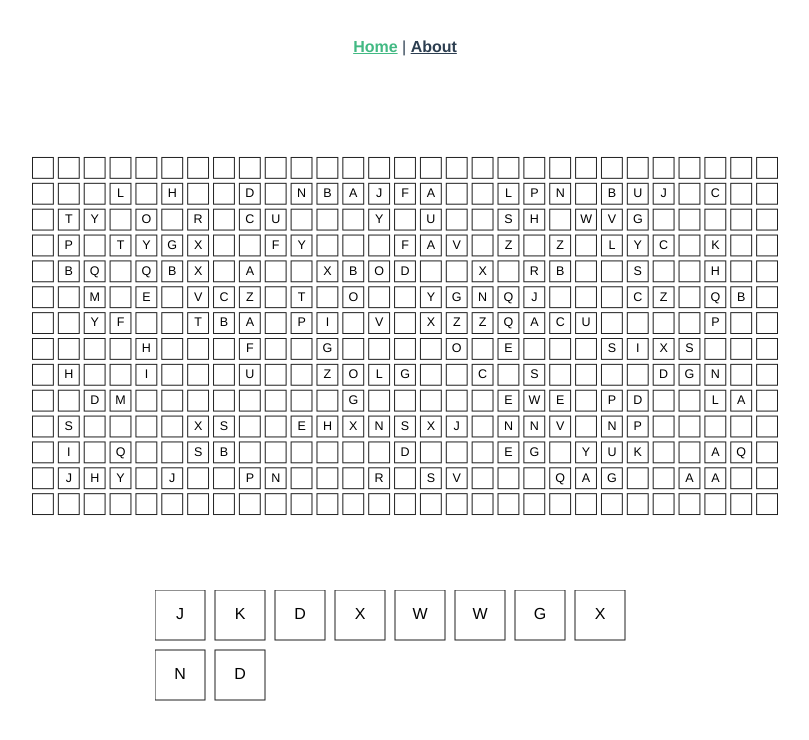
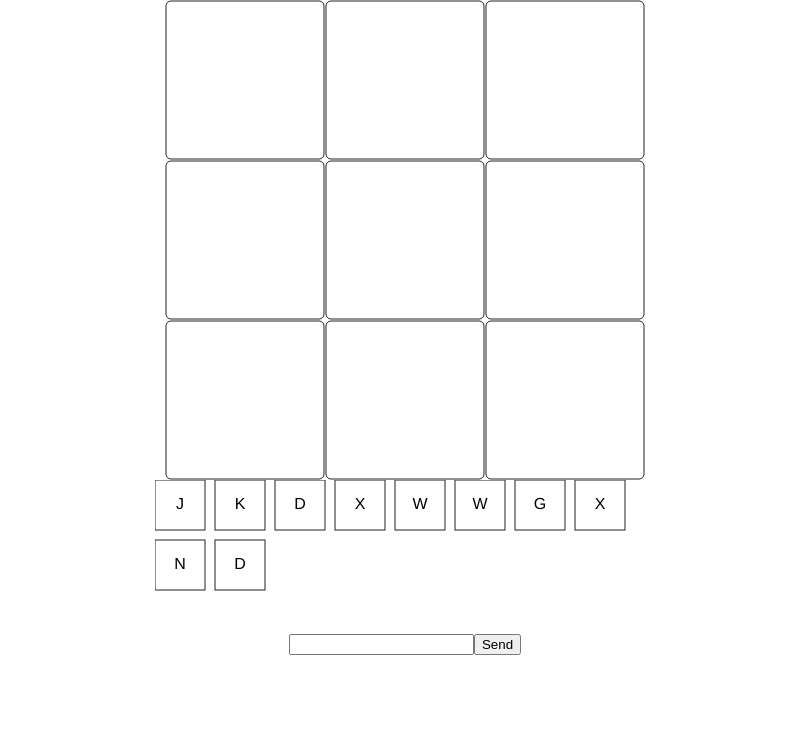
Before and after one commit to bcspragu/Bananagrama, a Vue app in the folder frontend/: page / in a window 1280 px wide. Shown: the top 740 px of the page, without its empty margins (235-1044 px from the left). Built offline with nearby package versions, Linux system fonts and the light colour scheme.

Commit message:
Basically a working implementation of placement

```diff
--- a/frontend/src/App.vue
+++ b/frontend/src/App.vue
@@ -1,9 +1,5 @@
 <template>
   <div id="app">
-    <div id="nav">
-      <router-link to="/">Home</router-link> |
-      <router-link to="/about">About</router-link>
-    </div>
     <router-view/>
   </div>
 </template>
@@ -14,18 +10,10 @@
   -webkit-font-smoothing: antialiased;
   -moz-osx-font-smoothing: grayscale;
   text-align: center;
-  color: #2c3e50;
-}
-#nav {
-  padding: 30px;
 }
 
-#nav a {
-  font-weight: bold;
-  color: #2c3e50;
-}
-
-#nav a.router-link-exact-active {
-  color: #42b983;
+html, body, #app {
+  margin: 0;
+  height: 100%;
 }
 </style>
--- a/frontend/src/components/Board.vue
+++ b/frontend/src/components/Board.vue
@@ -7,78 +7,351 @@ import { Component, Vue } from 'vue-property-decorator';
 import * as d3 from 'd3';
 import {BaseType, Selection} from 'd3';
 
-import Cell from '@/data';
+import {Cell, Orientation, Word, Placement, Match} from '@/data';
+
 
 @Component
 export default class Board extends Vue {
-  private board: string[][] = [['']];
+  private placedWords: Word[] = [];
+  // Specify a sane default size in case we can't get the page size for some
+  // reason.
   private sizeX = 750;
   private sizeY = 500;
-  private margin = 5;
+  private margin = 2;
+  private grid: Selection<any, any, any, any> = d3.select('#grid');
 
-  private mounted(): void {
-    const x = Math.floor(Math.random() * 25) + 10;
-    const y = Math.floor(Math.random() * 15) + 1;
-    this.board = new Array();
-    for (let i = 0; i < y; i++) {
-      this.board.push(new Array());
-      for (let j = 0; j < x; j++) {
-        if (Math.random() > 0.5) {
-          this.board[i].push(String.fromCharCode(65 + Math.floor(Math.random() * 26)));
-        } else {
-          this.board[i].push('');
+  public placeWord(word: string): void {
+    if (this.boardEmpty()) {
+      this.placedWords = [{word, x: 0, y: 0, orientation: Orientation.Horizontal}];
+      this.renderBoard();
+
+      return;
+    }
+
+    const fits = this.findFits(word);
+    if (fits.length === 0) {
+      console.log('no fits found');
+      return;
+    }
+
+    // Add a random fit to the board.
+    const fit = fits[Math.floor(Math.random() * fits.length)];
+    this.normalizeAndAdd({word, x: fit.x, y: fit.y, orientation: fit.orientation});
+    this.renderBoard();
+  }
+
+  public normalizeAndAdd(word: Word): void {
+    let offsetX = 0;
+    let offsetY = 0;
+    if (word.x < 0) {
+      offsetX = -word.x;
+    }
+    if (word.y < 0) {
+      offsetY = -word.y;
+    }
+
+    this.placedWords.push(word);
+    for (const pWord of this.placedWords) {
+      pWord.x += offsetX;
+      pWord.y += offsetY;
+    }
+  }
+
+  private boardEmpty(): boolean {
+    return this.placedWords.length === 0;
+  }
+
+  private findFits(word: string): Placement[] {
+    // Build up a mapping of letters in our word to the index(es) they appear
+    // at.
+    const letters: { [s: string]: number[]; } = {};
+    const board = this.boardFromWords();
+    for (let i = 0; i < word.length; i++) {
+      const c = word.charAt(i);
+      if (letters[c] === undefined) {
+        letters[c] = [];
+      }
+      letters[c].push(i);
+    }
+
+    const fits: Placement[] = [];
+    for (const pWord of this.placedWords) {
+      // Look and see if any letters of this word overlap with our words.
+      const matches = this.overlaps(letters, pWord);
+      for (const match of matches) {
+        if (this.fits(match, word, board)) {
+          fits.push(match);
         }
       }
     }
 
-    const gridData = this.dataFromBoard();
+    return fits;
+  }
 
-    const grid = d3.select('#grid')
-      .append('svg')
+  private overlaps(letters: { [s: string]: number[]; }, word: Word): Match[] {
+    const o = this.opposite(word.orientation);
+    const res: Match[] = [];
+
+    // Go through each letter in our word, see if there are any letter
+    // overlaps.
+    for (let i = 0; i < word.word.length; i++) {
+      const locs = letters[word.word.charAt(i)];
+      if (locs === undefined) {
+        continue;
+      }
+
+
+      // For each overlap, mark that as a placement.
+      for (const offset of locs) {
+        let x = word.x;
+        let y = word.y;
+        let intX = word.x;
+        let intY = word.y;
+
+        // The first character's location relative to this word depends on
+        // where the overlap occurs.
+        switch (o) {
+          case Orientation.Horizontal:
+            intY = y + i;
+            x -= offset;
+            y += i;
+            break;
+          case Orientation.Vertical:
+            intX = x + i;
+            y -= offset;
+            x += i;
+            break;
+        }
+
+        res.push({x, y, orientation: o, intX, intY});
+      }
+    }
+
+    return res;
+  }
+
+  private opposite(o: Orientation): Orientation {
+    if (o === Orientation.Horizontal) {
+      return Orientation.Vertical;
+    }
+    return Orientation.Horizontal;
+  }
+
+  private fits(m: Match, word: string, board: string[][]): boolean {
+    let x = m.x;
+    let y = m.y;
+
+    // List of positions to verify have a certain value.
+    const check: Array<{x: number, y: number, letter: string}> = [];
+
+    let inc: () => void = () => { /* Blank until orientation is looked at */ };
+    let buf: () => Array<{x: number, y: number, letter: string}> = () => [];
+    switch (m.orientation) {
+      case Orientation.Horizontal:
+        inc = () => x++;
+
+        // Check that there's nothing immediately before or after the word.
+        check.push({x: x - 1, y, letter: ''});
+        check.push({x: x + word.length, y, letter: ''});
+
+        buf = () => [{x, y: y - 1, letter: ''}, {x, y: y + 1, letter: ''}];
+
+        break;
+      case Orientation.Vertical:
+        inc = () => y++;
+
+        // Check that there's nothing immediately before or after the word.
+        check.push({x, y: y - 1, letter: ''});
+        check.push({x, y: y + word.length, letter: ''});
+
+        buf = () => [{x: x - 1, y, letter: ''}, {x: x + 1, y, letter: ''}];
+
+        break;
+    }
+
+    if (buf === undefined || inc === undefined) {
+      return false;
+    }
+
+    for (let i = 0; i < word.length; i++) {
+      check.push({x, y, letter: word.charAt(i)});
+      if (!(x === m.intX && y === m.intY)) {
+        check.push(...buf());
+      }
+      inc();
+    }
+
+    for (const pos of check) {
+      if (!this.isValid(pos.x, pos.y, pos.letter, board)) {
+        return false;
+      }
+    }
+
+
+    return true;
+  }
+
+  private isValid(x: number, y: number, target: string, board: string[][]): boolean {
+    return x < 0
+        || y < 0
+        || x >= board.length
+        || y >= board[x].length
+        || board[x][y] === ''
+        || board[x][y] === target;
+  }
+
+  private mounted(): void {
+    this.grid = d3.select('#grid')
+      .append('svg');
+
+    this.renderBoard();
+  }
+
+  private randomBoard(): string[][] {
+    const x = Math.floor(Math.random() * 25) + 10;
+    const y = Math.floor(Math.random() * 15) + 1;
+    const board = new Array();
+    for (let i = 0; i < y; i++) {
+      board.push(new Array());
+      for (let j = 0; j < x; j++) {
+        if (Math.random() > 0.5) {
+          board[i].push(String.fromCharCode(65 + Math.floor(Math.random() * 26)));
+        } else {
+          board[i].push('');
+        }
+      }
+    }
+
+    return board;
+  }
+
+  private resizeSVG(): void {
+    const grid = document.getElementById('grid');
+    if (grid) {
+      this.sizeX = grid.offsetWidth;
+      this.sizeY = grid.offsetHeight;
+    }
+
+    this.grid
       .attr('width', this.sizeX + 'px')
       .attr('height', this.sizeY + 'px');
+  }
 
-    const row = grid.selectAll('.row')
-      .data(gridData)
-      .enter().append('g')
-      .attr('class', 'row');
+  private boardFromWords(): string[][] {
+    let maxX = 0;
+    let maxY = 0;
+    for (const word of this.placedWords) {
+      let x = word.x;
+      let y = word.y;
+      switch (word.orientation) {
+        case Orientation.Horizontal:
+          x += word.word.length - 1;
+          break;
+        case Orientation.Vertical:
+          y += word.word.length - 1;
+          break;
+      }
+      if (x > maxX) {
+        maxX = x;
+      }
+      if (y > maxY) {
+        maxY = y;
+      }
+    }
 
-    const column = row.selectAll('.square')
-      .data((d: any) => d)
-      .enter().append('g')
-      .attr('class', 'square');
+    if (maxX === 0 && maxY === 0) {
+      return [['']];
+    }
 
-    column.append('rect')
+    const board = new Array();
+    for (let i = 0; i < maxX + 1; i++) {
+      board.push(new Array());
+      for (let j = 0; j < maxY + 1; j++) {
+        board[i].push('');
+      }
+    }
+
+    for (const word of this.placedWords) {
+      let inc: () => void = () => { /* Blank until orientation is looked at */};
+      let x = word.x;
+      let y = word.y;
+      switch (word.orientation) {
+        case Orientation.Horizontal:
+          inc = () => x++;
+          break;
+        case Orientation.Vertical:
+          inc = () => y++;
+          break;
+      }
+      for (let i = 0; i < word.word.length; i++) {
+        board[x][y] = word.word.charAt(i);
+        inc();
+      }
+    }
+
+    return board;
+  }
+
+  private renderBoard(): void {
+    this.resizeSVG();
+    const board = this.dataFromBoard();
+
+    // Set up the rows.
+    const row = this.grid.selectAll('.row')
+      .data(board.data);
+
+    row.exit().remove();
+
+    const newRows = row.enter().append('g')
+        .attr('class', 'row');
+
+    // Now that the rows we need exist, map each data cell to a square.
+    const column = row.merge(newRows)
+      .data(board.data).selectAll('.square')
+      .data((d: any) => d);
+
+    column.exit().remove();
+
+    const cells = column.enter().append('g')
+        .attr('class', 'square');
+
+    cells.append('rect');
+    cells.append('text');
+
+    column.merge(cells).select('rect')
       .attr('x', (d: any) => d.x)
       .attr('y', (d: any) => d.y)
-      .attr('width', (d: any) => d.size)
-      .attr('height', (d: any) => d.size)
+      .attr('rx', board.cellRadius)
+      .attr('rx', board.cellRadius)
+      .attr('width', board.cellSize)
+      .attr('height', board.cellSize)
       .style('fill', '#fff')
       .style('stroke', '#222');
 
-    column.append('text')
-        .attr('x', (d: any) => d.x + d.size / 2)
-        .attr('y', (d: any) => d.y + d.size / 2)
+    column.merge(cells).select('text')
+        .attr('x', (d: any) => d.x + board.cellSize / 2)
+        .attr('y', (d: any) => d.y + board.cellSize / 1.8)
         .attr('text-anchor', 'middle')
         .attr('alignment-baseline', 'middle')
         .text((d: any) => d.letter)
         .style('font-size', (d: any) => {
-          return d.size * 0.6 + 'px';
+          return board.cellSize * 0.7 + 'px';
         });
   }
 
-  private dataFromBoard(): Cell[][] {
+  private dataFromBoard(): {cellSize: number, cellRadius: number, data: Cell[][]} {
     const data: Cell[][] = new Array();
 
-    const boardX = this.board.length + 2;
-    const boardY = this.board[0].length + 2;
+    const board = this.boardFromWords();
+    const boardX = board.length + 2;
+    const boardY = board[0].length + 2;
 
     const size = Math.min(
-      (this.sizeX / boardY) - this.margin,
-      (this.sizeY / boardX) - this.margin);
+      (this.sizeX / boardX) - this.margin,
+      (this.sizeY / boardY) - this.margin);
 
-    const paddingX = this.sizeX - ((size + this.margin) * boardY);
-    const paddingY = this.sizeY - ((size + this.margin) * boardX);
+    const paddingX = this.sizeX - ((size + this.margin) * boardX);
+    const paddingY = this.sizeY - ((size + this.margin) * boardY);
 
     // Start xpos and ypos at margin so the stroke will show when we make the grid
     // below.
@@ -86,51 +359,51 @@ export default class Board extends Vue {
     let ypos = this.margin / 2 + paddingY / 2;
 
     // iterate for rows
-    for (let row = 0; row < boardX; row++) {
+    for (let x = 0; x < boardX; x++) {
       data.push(new Array());
 
-      // iterate for cells/columns inside rows
-      for (let column = 0; column < boardY; column++) {
+      for (let y = 0; y < boardY; y++) {
         let letter = '';
-        if (row > 0 && row < boardX - 1 && column > 0 && column < boardY - 1) {
-          letter = this.board[row - 1][column - 1];
+        if (x > 0 && x < boardX - 1 && y > 0 && y < boardY - 1) {
+          letter = board[x - 1][y - 1];
+
         }
-        data[row].push({
+
+        data[x].push({
           x: xpos,
           y: ypos,
           letter,
-          row,
-          column,
-          size,
+          row: x,
+          column: y,
         });
-        // increment the x position. I.e. move it over by 50 (width variable)
-        xpos += size + this.margin;
+
+        // Increment the Y position.
+        ypos += size + this.margin;
       }
-      // Reset the x position after a row is complete.
-      xpos = this.margin / 2 + paddingX / 2;
-      // Increment the y position for the next row. Move it down 50 (height variable)
-      ypos += size + this.margin;
+      // Reset the Y position after a column is complete.
+      ypos = this.margin / 2 + paddingY / 2;
+      // Increment the X position.
+      xpos += size + this.margin;
     }
-    return data;
+    return {cellSize: size, cellRadius: 5, data};
   }
 }
 
 
 </script>
 
-<style scoped>
-h3 {
-  margin: 40px 0 0;
+<style>
+.square {
+  -webkit-touch-callout: none; /* iOS Safari */
+    -webkit-user-select: none; /* Safari */
+     -khtml-user-select: none; /* Konqueror HTML */
+       -moz-user-select: none; /* Firefox */
+        -ms-user-select: none; /* Internet Explorer/Edge */
+            user-select: none; /* Non-prefixed version, currently
+                                  supported by Chrome and Opera */
 }
-ul {
-  list-style-type: none;
-  padding: 0;
-}
-li {
-  display: inline-block;
-  margin: 0 10px;
-}
-a {
-  color: #42b983;
+
+#grid {
+  height: 60%;
 }
 </style>
--- a/frontend/src/components/UnusedLetters.vue
+++ b/frontend/src/components/UnusedLetters.vue
@@ -1,5 +1,7 @@
 <template>
+  <div>
     <div id="letters"></div>
+  </div>
 </template>
 
 <script lang="ts">
@@ -14,7 +16,6 @@ interface Letters {
 
 @Component
 export default class UnusedLetters extends Vue {
-
   private letters: Letters[] = [];
   private board: Selection<BaseType, any, HTMLElement, any> = d3.selectAll('div');
 
@@ -68,7 +69,7 @@ export default class UnusedLetters extends Vue {
     const size = 50;
     const margin = 10;
 
-    const letters = this.board.selectAll('.letter')
+    const letters = this.board.selectAll('g')
       .data(this.letters)
       .enter().append('g');
 
@@ -93,3 +94,15 @@ export default class UnusedLetters extends Vue {
   }
 }
 </script>
+
+<style>
+#letters {
+  -webkit-touch-callout: none; /* iOS Safari */
+    -webkit-user-select: none; /* Safari */
+     -khtml-user-select: none; /* Konqueror HTML */
+       -moz-user-select: none; /* Firefox */
+        -ms-user-select: none; /* Internet Explorer/Edge */
+            user-select: none; /* Non-prefixed version, currently
+                                  supported by Chrome and Opera */
+}
+</style>
--- a/frontend/src/views/Home.vue
+++ b/frontend/src/views/Home.vue
@@ -1,7 +1,9 @@
 <template>
-  <div>
-    <Board/>
+  <div class="board">
+    <Board ref="board"/>
     <UnusedLetters/>
+    <input v-model="word">
+    <button @click="sendToBoard">Send</button>
   </div>
 </template>
 
@@ -16,5 +18,17 @@ import UnusedLetters from '@/components/UnusedLetters.vue'; // @ is an alias to
     UnusedLetters,
   },
 })
-export default class Home extends Vue {}
+export default class Home extends Vue {
+  private word: string = '';
+
+  private sendToBoard(): void {
+    (this.$refs.board as Board).placeWord(this.word);
+  }
+}
 </script>
+
+<style scoped>
+.board {
+  height: 100%;
+}
+</style>
```
Also changed, not shown: frontend/src/data.ts (+29 -2 lines).
